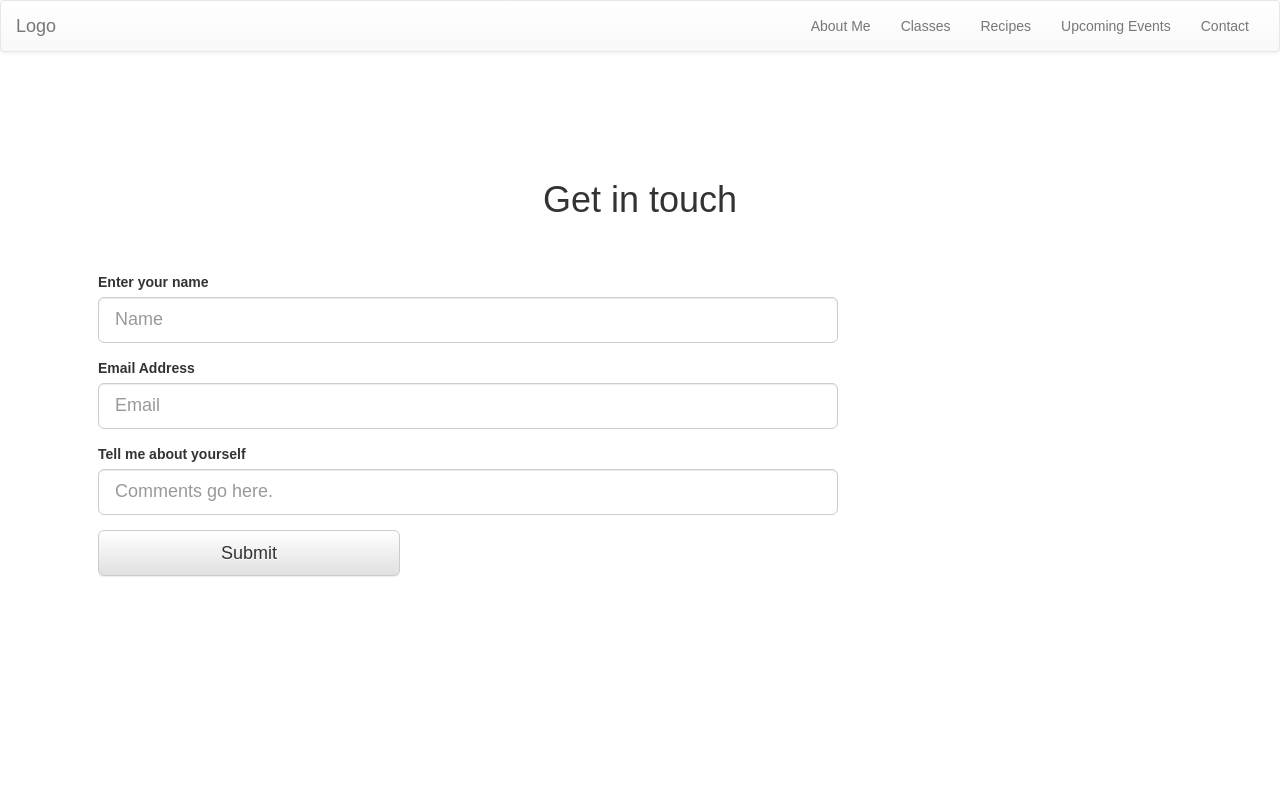
After one commit to Cass0115/wats-final-project, a PHP site: page /contact.html in a window 1280 px wide. The commit adds this page. Shown: the top 785 px of the page. Run offline with PHP 8.4, Linux system fonts and the light colour scheme; some libraries are stand-ins or nearby versions.

Commit message:
Updated pages and styles

```diff
--- /dev/null
+++ b/contact.html
@@ -0,0 +1,77 @@
+<html class="no-js" lang=""> <!--<![endif]-->
+    <head>
+        <meta charset="utf-8">
+        <meta http-equiv="X-UA-Compatible" content="IE=edge,chrome=1">
+        <title>Final Project</title>
+        <meta name="description" content="Final Project for WATS-3020">
+        <meta name="viewport" content="width=device-width, initial-scale=1">
+        <link rel="" href="">
+        <link rel="stylesheet" href="css/bootstrap-3.3.7-dist/css/bootstrap.min.css">
+
+        <link rel="stylesheet" href="css/bootstrap-3.3.7-dist/css/bootstrap-theme.min.css">
+        <link rel="stylesheet" href="css/main.css">
+        <link rel="stylesheet" href="css/contact.css">
+        <script src="https://ajax.googleapis.com/ajax/libs/jquery/3.2.1/jquery.min.js"></script>
+        <link href="https://fonts.googleapis.com/css?family=Cormorant" rel="stylesheet">
+
+
+    </head>
+    <body>
+        <!--[if lt IE 8]>
+            <p class="browserupgrade">You are using an <strong>outdated</strong> browser. Please <a href="http://browsehappy.com/">upgrade your browser</a> to improve your experience.</p>
+        <![endif]-->
+        <header>
+
+        <nav class="navbar navbar-default">
+          <div class="container-fluid">
+            <!-- Brand and toggle get grouped for better mobile display -->
+            <div class="navbar-header">
+              <button type="button" class="navbar-toggle collapsed" data-toggle="collapse" data-target="#bs-example-navbar-collapse-1" aria-expanded="false">
+                <span class="sr-only">Toggle navigation</span>
+                <span class="icon-bar"></span>
+                <span class="icon-bar"></span>
+                <span class="icon-bar"></span>
+              </button>
+              <a class="navbar-brand" href="index.html">Logo</a>
+            </div>
+
+            <!-- Collect the nav links, forms, and other content for toggling -->
+            <div class="collapse navbar-collapse" id="bs-example-navbar-collapse-1">
+              <ul class="nav navbar-nav navbar-right">
+                <li><a href="about.html">About Me</a></li>
+                <li><a href="classes.html">Classes</a></li>
+                <li><a href="recipes.html">Recipes</a></li>
+                <li><a href="events.html">Upcoming Events</a></li>
+                <li><a href="contact.html">Contact</a></li>
+              </ul>
+            </div><!-- /.navbar-collapse -->
+          </div><!-- /.container-fluid -->
+        </nav>
+        </header>
+
+      <h1>Get in touch</h2>
+
+      <form>
+
+        <div class="form">
+        <div class="form-data col-md-8 form-group form-group-lg">
+          <label for="name">Enter your name</label>
+          <input type="text" class="form-control" id="nametext" placeholder="Name">
+        </div>
+
+        <div class="form-data col-md-8 form-group form-group-lg">
+          <label for="emailaddress">Email Address</label>
+          <input type="email" class="form-control" id="exampleinputemail" placeholder="Email">
+        </div>
+
+        <div class="form-data col-md-8 form-group form-group-lg">
+          <label for="comments">Tell me about yourself</label>
+          <input type="text" class="form-control" id="commentsssection" rows="3" placeholder="Comments go here.">
+        </div>
+
+      <div class="form-data submit-button">
+        <button type="submit" class="btn btn-default btn-lg btn-block">Submit</button>
+      </div>
+
+    </div> <!--/form div -->
+      </form>
--- /dev/null
+++ b/css/contact.css
@@ -0,0 +1,20 @@
+h1{
+  text-align: center;
+  padding-top:3em;
+}
+.submit-button{
+  max-width:400px;
+}
+.form{
+  padding-top:3em;
+}
+.form-data{
+  padding-left: 7em;
+}
+
+
+@media screen and (max-width: 991px) and (min-width: 768px){
+  .form-data{
+    padding-left: 2em;
+  }
+} /** Small size screen **/
--- a/css/main.css
+++ b/css/main.css
@@ -1,14 +1,24 @@
 /** Generic screen sizes **/
 
-/** Healthy living section **/
+
 body{
-  font-family: 'Cormorant', serif;
+  font-family: 'Montserrat', sans-serif;
+}
+h1{
+  font-weight: lighter;
+}
+h2{
+  text-transform: uppercase;
 }
 p{
-  font-weight:800;
+  font-family: 'Lato', sans-serif;
+  font-weight:500;
   font-size: 16px;
   line-height: 30px;
 }
+
+/** Healthy living section **/
+
 .about-statement{
   text-align: center;
   max-width: 800px;
@@ -33,11 +43,19 @@ p{
   padding-top:64px;
 }
 
-.testimonial h2{
+.testimonial h1{
   text-align: center;
+  font-weight: lighter;
+  padding-bottom: 32px;
 }
 .testimonial p{
+  padding-top: 32px;
   line-height: 30px;
+  max-width: 300px;
+  margin:0 auto;
+}
+.testimonial img{
+  margin: 0 auto;
 }
 
 /** Instagram Feed **/
@@ -60,12 +78,15 @@ iframe{
 #footer h4{
   padding-left: 110px;
   padding-top:25px;
+  font-size: 24px;
 }
 #footer p{
   font-size:18px;
   padding-left: 120px;
 }
 #footer li{
+  font-family: 'Lato', sans-serif;
+  font-weight: 500;
   list-style-type: none;
   font-size: 18px;
 }
```
Also changed, not shown: about.html (added, +60 -0 lines), classes.html (added, +60 -0 lines), events.html (added, +60 -0 lines), index.html (+9 -8 lines), recipes.html (added, +60 -0 lines).
